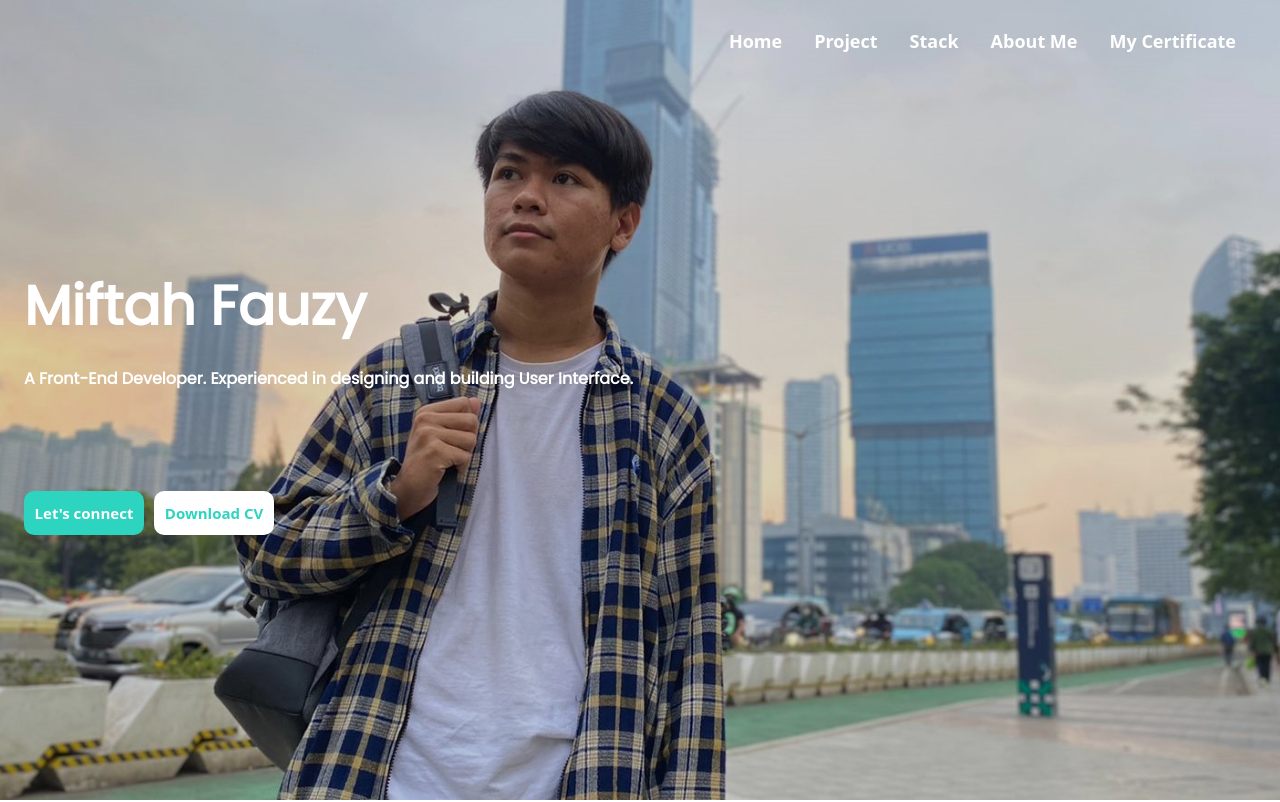
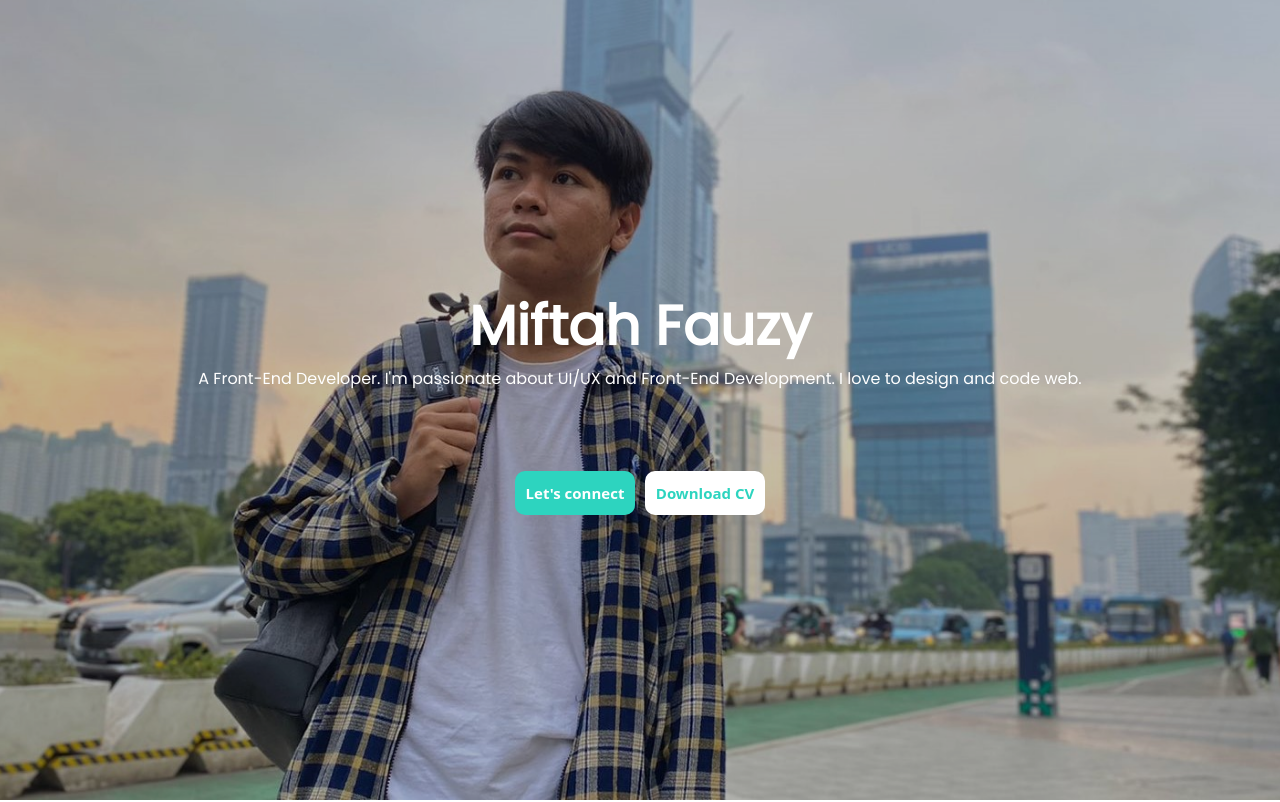
Before and after one commit to Miftah130300/portofolio, a React (Create React App) app: page / in a window 1280 px wide. Shown: the top 802 px of the page. Built offline with nearby package versions, Linux system fonts and the light colour scheme.

Commit message:
Add files via upload

```diff
--- a/src/view/about-page.jsx
+++ b/src/view/about-page.jsx
@@ -4,7 +4,7 @@ export function AboutPage({onClick}) {
   return (
     <section className="bg-center sm:bg-cover min-h-screen flex justify-center w-full" style={{ backgroundImage: `url(${aboutpage})` }} id='about'>
       <div className='flex flex-col w-full my-auto'>
-        <h1 className='text-[20px] md:text-lg xl:text-xl 2xl:text-2xl text-white font-bold w-[100%] md:w-[90%] lg:w-[100%] xl:w-[100%] 2xl:w-[60%] bottom-[50%] p-3 text-center'>
+        <h1 className='text-[18px] md:text-lg xl:text-xl 2xl:text-2xl text-white font-semibold w-[100%] md:w-[90%] lg:w-[100%] xl:w-[100%] 2xl:w-[60%] bottom-[50%] p-3 text-center'>
           In my halt time, I love joining online courses, walking around city, and going to the gym. <br/>I plan to explore Europe.
         </h1>
         <button className="w-[120px] h-11 bg-teal-400 hover:bg-teal-600 text-white rounded-[10px] text-[15px] font-bold font-['Mochiy Pop One'] mt-[20px] mx-auto" onClick={onClick}>Let's connect</button>
--- a/src/view/landing-page.jsx
+++ b/src/view/landing-page.jsx
@@ -1,5 +1,5 @@
 import React, { useEffect, useState } from 'react';
-import OjiHero from '../asset/ojicrop2.png';
+import OjiHero from '../asset/ojicrop4.png';
 import { NavBar } from './nav-bar';
 import CVMiftah from '../asset/MiftahFauzy-CV.pdf'
 
@@ -29,7 +29,7 @@ export function LandingPage({ onClick }) {
               Miftah Fauzy
             </div>
             <div className="text-blue-950 text-[16px] sm:text-[18px] md:text-[18px] lg:text-[20px] xl:text-[16px] font-bold font-['Poppins'] my-5 text-center">
-              A Front-End Developer. Experienced in designing and building User Interface.
+              A Front-End Developer. I love to design and code web.
             </div>
             <div className='flex justify-between w-full max-w-[250px]'>
               <button className="w-full max-w-[120px] h-11 bg-teal-400 hover:bg-teal-600 text-white rounded-[10px] text-[15px] font-bold font-['Mochiy Pop One'] mt-20"
@@ -42,23 +42,22 @@ export function LandingPage({ onClick }) {
       ) : (
         // Desktop Version
         <section
-          className="bg-center md:bg-cover min-h-screen flex items-center justify-center md:justify-center xl:justify-start"
+          className="bg-center md:bg-cover min-h-screen flex items-center justify-center md:justify-center xl:justify-center"
           style={{ backgroundImage: `url(${OjiHero})` }}
-          id="landingpage"
-        >
-          <div className="flex flex-col mx-6 items-center md:items-center xl:items-start">
-            <div className="flex flex-col ">
-              <div className="text-white text-[40px] lg:text-[50px] xl:text-[55px] font-bold font-['Poppins'] text-center xl:text-left">
+          id="landingpage">
+          <div className="flex flex-col mx-6 items-center md:items-center xl:items-center">
+            <div className="flex flex-col">
+              <div className="text-white text-[40px] lg:text-[50px] xl:text-[55px] font-bold font-['Poppins'] text-center xl:text-center">
                 Miftah Fauzy
               </div>
-              <div className="text-white text-[16px] font-bold font-['Poppins'] my-5 text-center xl:text-left">
-                A Front-End Developer. Experienced in designing and building User Interface.
+              <div className="text-white text-[16px] font-['Poppins'] text-center xl:text-center">
+                A Front-End Developer. I'm passionate about UI/UX and Front-End Development. I love to design and code web.
               </div>
             </div>
-            <div className='flex justify-between w-full max-w-[250px]'>
-              <button className="w-full max-w-[120px] h-11 bg-teal-400 hover:bg-teal-600 text-white rounded-[10px] text-[15px] font-bold font-['Mochiy Pop One'] mt-20"
+            <div className='flex justify-between w-full max-w-[250px] mt-20'>
+              <button className="w-full max-w-[120px] h-11 bg-teal-400 hover:bg-teal-600 text-white rounded-[10px] text-[15px] font-bold font-['Mochiy Pop One']"
               onClick={onClick}>Let's connect</button>
-              <button className="w-full max-w-[120px] h-11 bg-white hover:bg-teal-600 hover:text-white text-teal-400 rounded-[10px] text-[15px] font-bold font-['Mochiy Pop One'] mt-20"
+              <button className="w-full max-w-[120px] h-11 bg-white hover:bg-teal-600 hover:text-white text-teal-400 rounded-[10px] text-[15px] font-bold font-['Mochiy Pop One']"
               ><a href={CVMiftah} download='cv_miftah-fauzy.pdf' target="_blank" rel="noopener noreferrer" onClick={(e) => e.stopPropagation()}>Download CV</a></button>
             </div>
           </div>
--- a/src/view/nav-bar.jsx
+++ b/src/view/nav-bar.jsx
@@ -75,21 +75,21 @@ export function NavBar() {
           <nav className='flex flex-col items-center' id="navbar">
             <div className={`${
               color
-                ? "flex justify-between items-center fixed w-full bg-white shadow-md text-blue-950 p-3"
-                : "flex justify-end items-center fixed w-full bg-transparent text-white p-3"
+                ? "flex justify-between items-center fixed w-full bg-white shadow-md text-blue-950 p-1"
+                : "flex justify-end items-center fixed w-full bg-transparent text-white p-1"
             }`}>
-                    {showText && (
-                      <div className="mx-4 my-auto text-blue-150 font-semibold">
-                        <h1 className="font-semibold text-[24px]">CodeByOji</h1>
-                      </div>
-                    )}
-                    <div className="flex justify-end lg:hidden">
+                  {showText && (
+                      <>
+                  <div className="mx-4 my-auto text-blue-150 font-semibold">
+                    <h1 className="font-semibold text-[20px]">CodeByOji</h1>
+                  </div>
+                  <div className="flex justify-end lg:hidden">
                       <Hamburger toggled={isOpen} toggle={setOpen} direction="right" />
-                    </div>
-                    <ul className="hidden lg:flex mx-4">
+                  </div>
+                  <ul className="text-[16px] hidden lg:flex mx-4">
                       <li className="m-4 transform hover:scale-90 transition-transform duration-300 ease-in-out cursor-pointer">
                         <Link
-                          className="text-[18px] font-semibold"
+                          className="font-semibold"
                           activeClass="active"
                           to="landingpage"
                           spy={true}
@@ -102,7 +102,7 @@ export function NavBar() {
                       </li>
                       <li className="m-4 transform hover:scale-90 transition-transform duration-300 ease-in-out cursor-pointer">
                         <Link
-                          className="text-[18px] font-semibold"
+                          className="font-semibold"
                           activeClass="active"
                           to="projectpage"
                           spy={true}
@@ -115,7 +115,7 @@ export function NavBar() {
                       </li>
                       <li className="m-4 transform hover:scale-90 transition-transform duration-300 ease-in-out cursor-pointer">
                         <Link
-                          className="text-[18px] font-semibold"
+                          className="font-semibold"
                           activeClass="active"
                           to="techstack"
                           spy={true}
@@ -128,7 +128,7 @@ export function NavBar() {
                       </li>
                       <li className="m-4 transform hover:scale-90 transition-transform duration-300 ease-in-out cursor-pointer">
                         <Link
-                          className="text-[18px] font-semibold"
+                          className="font-semibold"
                           activeClass="active"
                           to="about"
                           spy={true}
@@ -139,8 +139,9 @@ export function NavBar() {
                           About Me
                         </Link>
                       </li>
-                      <li className="m-4 transform hover:scale-90 transition-transform duration-300 ease-in-out cursor-pointer font-semibold text-[18px]"><a href="https://drive.google.com/drive/folders/1plz1gPzxyVUmkuiGUj28QXPn7JF0qXCV?usp=sharing">My Certificate</a></li>
-                    </ul>
+                      <li className="m-4 transform hover:scale-90 transition-transform duration-300 ease-in-out cursor-pointer font-semibold"><a href="https://drive.google.com/drive/folders/1plz1gPzxyVUmkuiGUj28QXPn7JF0qXCV?usp=sharing">My Certificate</a></li>
+                    </ul></>
+                    )}
             </div>
             {isOpen && (
               <div className="bg-white h-full max-h-[25%] w-full px-4">
--- a/src/view/tech-stack.jsx
+++ b/src/view/tech-stack.jsx
@@ -28,7 +28,7 @@ export function TechStack() {
               <label className='font-bold text-blue-950'>ReactJS</label>
           </div>
           <div className='flex flex-col justify-center items-center'>
-              <img className='m-5 h-full w-full max-w-[120px] max-h-[85px] p-3' src={tailwind} alt='tailwindcss logo'/>
+              <img className='m-5 h-full w-full max-w-[125px] max-h-[100px] p-3' src={tailwind} alt='tailwindcss logo'/>
               <label className='font-bold text-blue-950'>TailwindCSS</label>
           </div>
           <div className='flex flex-col justify-center items-center'>
```
Also changed, not shown: src/asset/ojicrop3.png (added), src/asset/ojicrop4.png (added).
